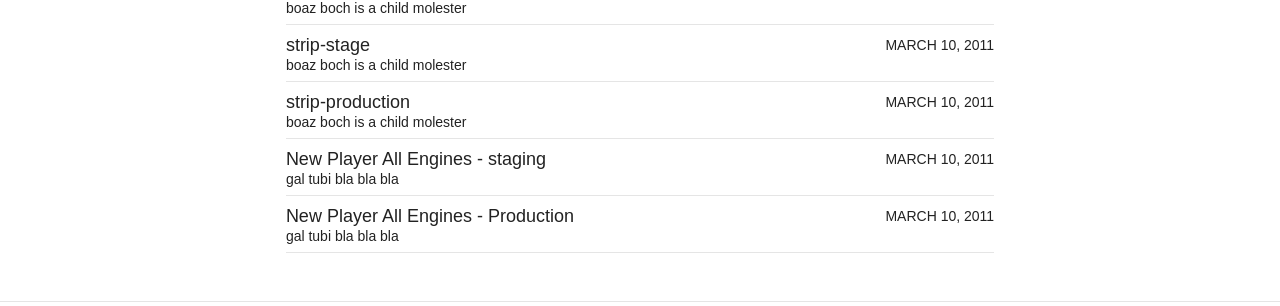
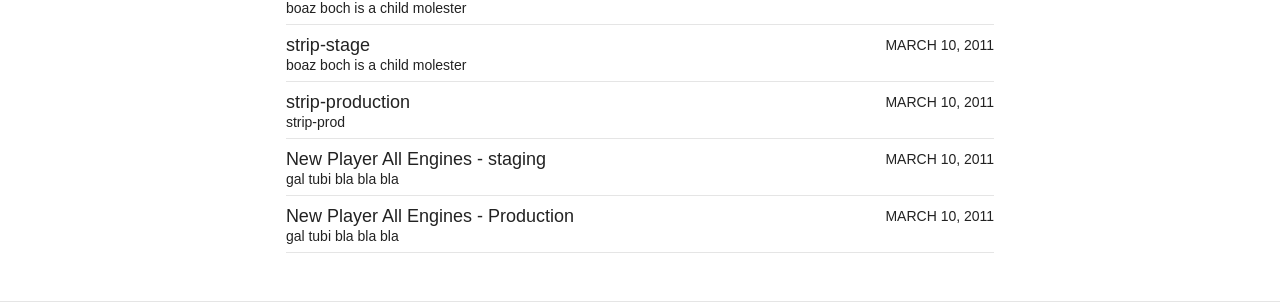
Before and after one commit to galdil/galdil.github.io, a Jekyll site: the page built from articles/index.md, in a window 1280 px wide. Shown: the part 1295-1601 px from the top of the page. Built offline with Jekyll 4.4.1, drawn with Linux system fonts in a browser that asks for light colours; nearby versions of some CDN libraries.

Commit message:
Update 2011-03-10-strip-production.md

```diff
--- a/_posts/articles/2011-03-10-strip-production.md
+++ b/_posts/articles/2011-03-10-strip-production.md
@@ -1,7 +1,7 @@
 ---
 layout: post
 title: "strip-production"
-excerpt: "boaz boch is a child molester"
+excerpt: "strip-prod"
 modified: 2017-09-26
 categories: articles
 tags: [readability]
```
